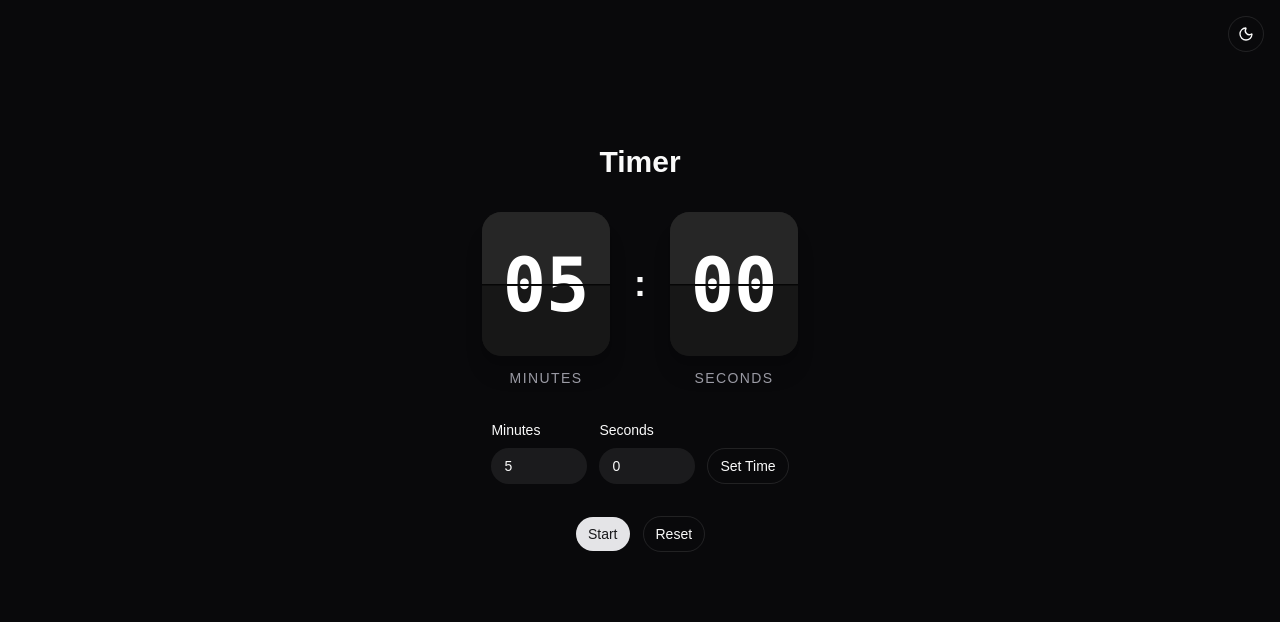
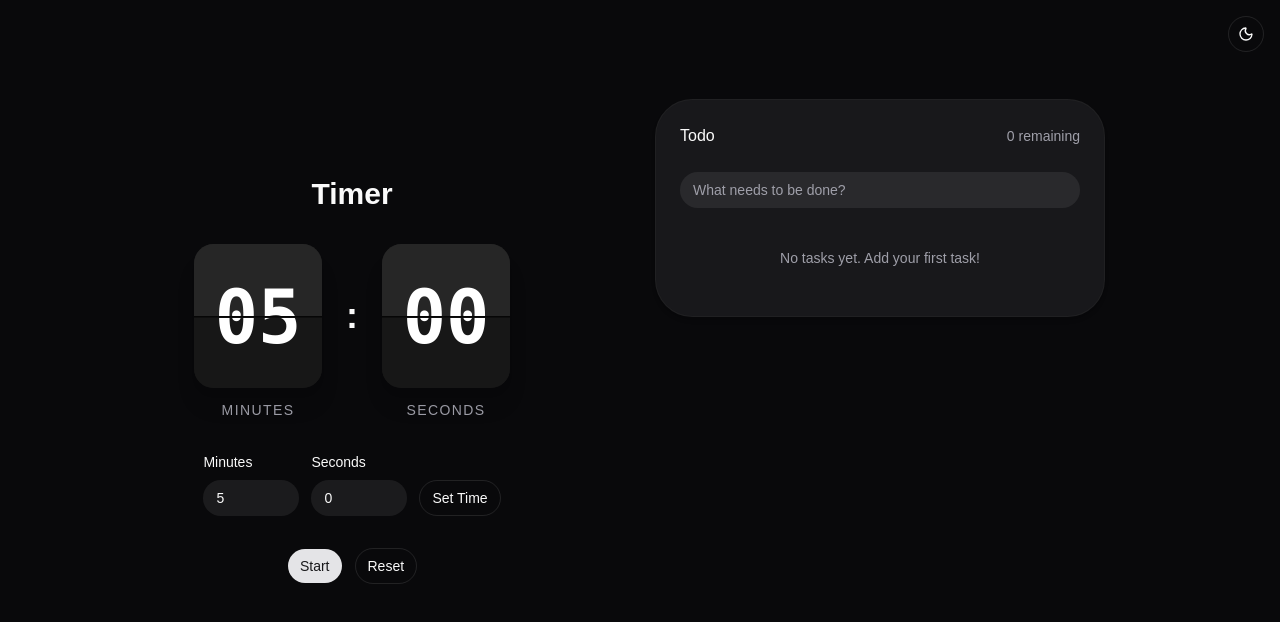
Before and after one commit to PrathamGhaywat/ZenTime, a React (Vite) app: page / in a window 1280 px wide. Shown: the top 622 px of the page. Built offline with nearby package versions, Linux system fonts and the light colour scheme.

Commit message:
add todo list

```diff
--- a/src/App.tsx
+++ b/src/App.tsx
@@ -1,5 +1,6 @@
 import './App.css'
 import { ModeToggle } from "./ui/components/mode-toggle";
+import { TodoList } from './ui/components/TodoList';
 import { Timer } from "./ui/components/Timer";
 
 function App() {
@@ -8,8 +9,10 @@ function App() {
       <div className="flex w-full justify-end p-4">
         <ModeToggle />
       </div>
-
-      <Timer />
+      <div className='mx-auto grid w-full max-w-6xl grid-cols-1 items-start gap-8 px-4 py-8 md:grid-cols-2'>
+        <Timer />
+        <TodoList />
+      </div>
     </main>
   );
 }
--- /dev/null
+++ b/src/ui/components/TodoList.tsx
@@ -0,0 +1,110 @@
+import { useState } from "react";
+import { Card, CardContent, CardHeader, CardTitle } from "../card";
+import { Input } from "../input";
+import { Checkbox } from "../checkbox";
+import { Button } from "../button";
+import { Trash } from "lucide-react";
+
+type Todo = {
+    id: number;
+    text: string;
+    completed: boolean;
+};
+
+export function TodoList() {
+    const [todos, setTodos] = useState<Todo[]>([]);
+    const [newTodo, setNewTodo] = useState("");
+
+    function addTodo() {
+        const text = newTodo.trim();
+
+        if (!text) return;
+
+        setTodos((previous) => [
+            ...previous,
+            {
+                id: Date.now(),
+                text,
+                completed: false,
+            },
+        ]);
+
+        setNewTodo("");
+    }
+
+    function toggleTodo(id: number) {
+        setTodos((previous) =>
+            previous.map((todo) =>
+                todo.id === id
+                    ? { ...todo, completed: !todo.completed }
+                    : todo
+        ));
+    }
+
+    function deleteTodo(id: number) {
+        setTodos((previous) =>
+            previous.filter((todo) => todo.id !== id)
+        );
+    }
+
+    return (
+        <Card className="w-full max-w-md">
+            <CardHeader>
+                <CardTitle className="flex items-center justify-between">
+                    Todo
+                    <span className="text-sm font-normal text-muted-foreground">
+                        {todos.filter((todo) => !todo.completed).length} remaining
+                    </span>
+                </CardTitle>
+            </CardHeader>
+
+            <CardContent className="space-y-4">
+                <form
+                    className="flex gap-2"
+                    onSubmit={(event) => {
+                        event.preventDefault();
+                        addTodo();
+                    }}>
+                        <Input
+                            placeholder="What needs to be done?"
+                            value={newTodo}
+                            onChange={(event) => setNewTodo(event.target.value)}
+                        />
+                    </form>
+
+                    <div className="space-y-3">
+                        {todos.length === 0 && (
+                            <p className="py-6 text-center text-sm text-muted-foreground">No tasks yet. Add your first task!</p>
+                        )}
+
+                        {todos.map((todo) => (
+                            <div key={todo.id} className="flex items-center gap-3 rounded-lg border p-3">
+                                <Checkbox
+                                    checked={todo.completed}
+                                    onCheckedChange={() => toggleTodo(todo.id)}
+                                    aria-label={`Mark ${todo.text} as completed`}
+                                />
+
+                                <span
+                                    className={`flex-1 break-words text-sm ${
+                                        todo.completed
+                                            ? "text-muted-foreground line-through"
+                                            : ""
+                                    }`}>
+                                        {todo.text}
+                                    </span>
+
+                                    <Button
+                                        variant="ghost"
+                                        size="sm"
+                                        onClick={() => deleteTodo(todo.id)}
+                                        aria-label={`Delete ${todo.text}`}>
+                                            <Trash color="red" />
+                                        </Button>
+                            </div>
+                        ))}
+                    </div>
+            </CardContent>
+        </Card>
+    );
+}
```
